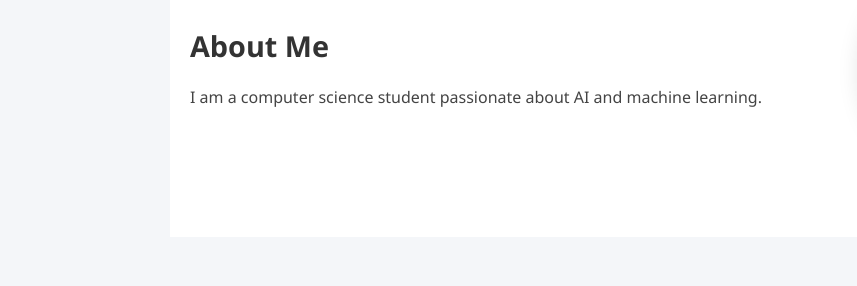
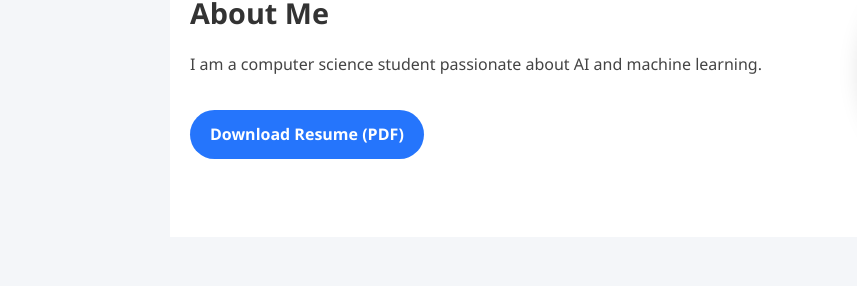
Before and after one commit to moheiman1/Personal-Portfolio-Website-Project, a plain HTML site: page index.html in a window 1280 px wide. Shown: the part 359-645 px from the top of the page, 0-857 px from the left. Drawn offline with Linux system fonts and the light colour scheme; files that its build step writes are made by us from their sources.

Commit message:
feat: add download button in web site

```diff
--- a/assets/style.css
+++ b/assets/style.css
@@ -82,6 +82,29 @@ footer {
   line-height: 1.6;
 }
 
+.download-btn {
+  display: inline-block;
+  margin-top: 16px;
+  padding: 12px 20px;
+  background: #2575fc;
+  color: white;
+  font-weight: bold;
+  border-radius: 30px;
+  text-decoration: none;
+  transition: background 0.3s ease, transform 0.2s ease;
+}
+
+.download-btn:hover {
+  background: #1a5bcc;
+  transform: translateY(-3px);
+}
+
+.download-btn:active {
+  background: #0f3c82;
+  transform: translateY(0);
+}
+
+
 .about-image {
   flex: 0 0 220px;
   display: flex;
--- a/index.html
+++ b/index.html
@@ -27,6 +27,7 @@
       <div class="about-text">
         <h2>About Me</h2>
         <p>I am a computer science student passionate about AI and machine learning.</p>
+        <a href="resume.pdf" download class="download-btn">Download Resume (PDF)</a>
       </div>
       <div class="about-image">
         <img src="pro.jpg" alt="Moheiman Photo" class="about-photo">
```
